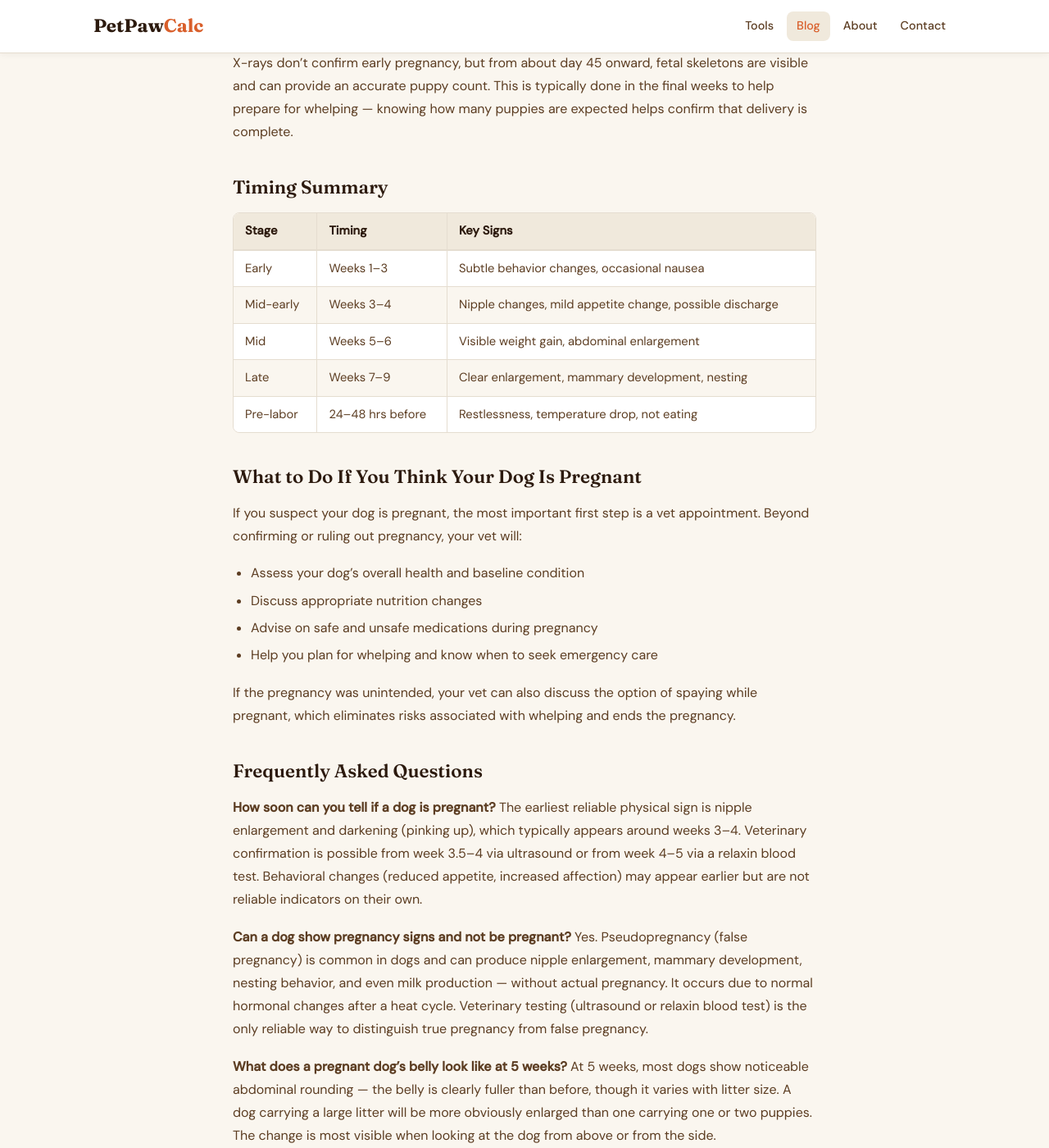
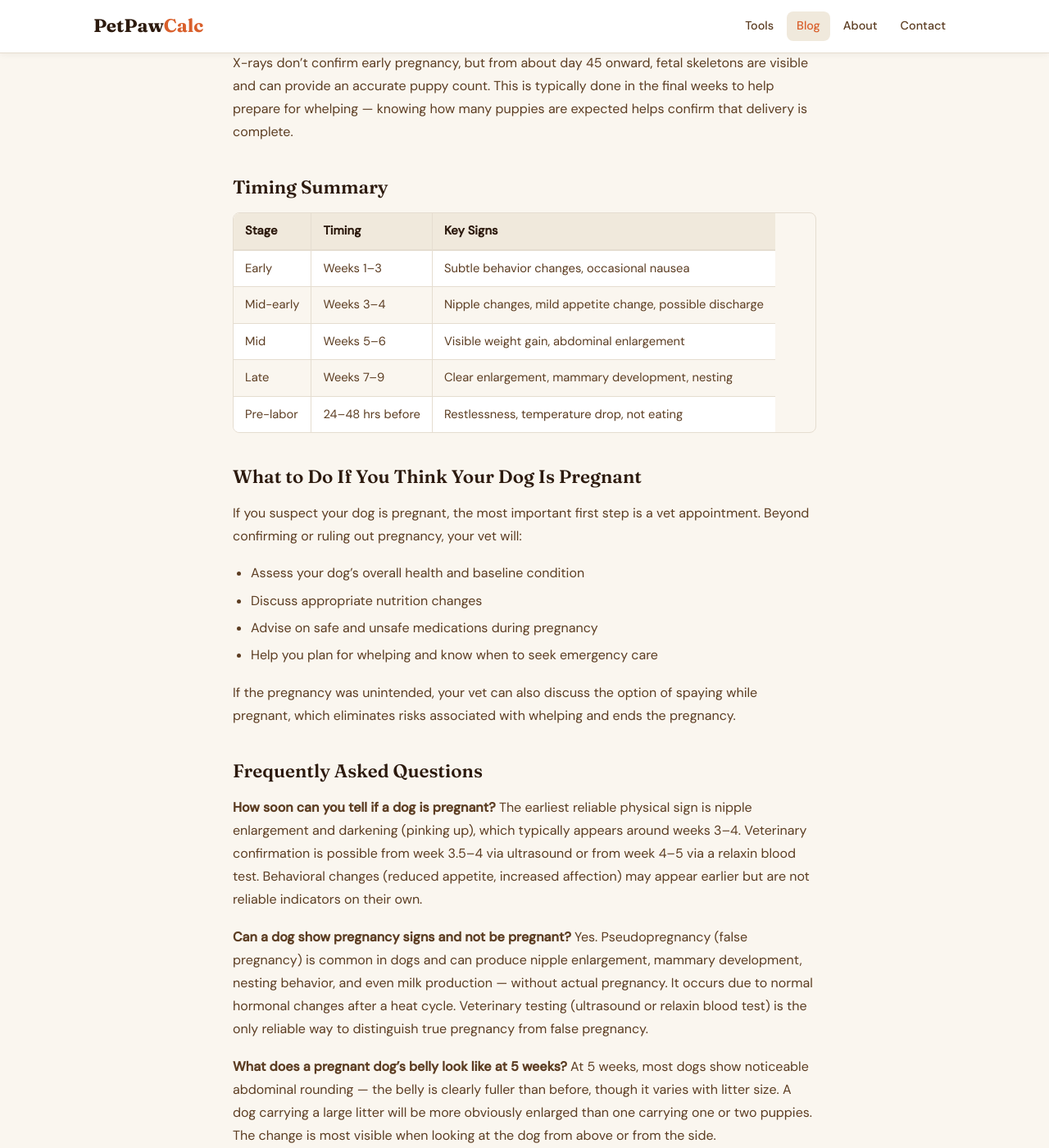
Before and after one commit to canghun13/petpawcalc, a Jekyll site: the page built from _posts/2026-05-26-how-to-tell-if-dog-is-pregnant.md, in a window 1280 px wide and 1400 px high, scrolled down 3377 px. Shown: the whole window at 82% size. Built offline with Jekyll 4.4.1, drawn with Linux system fonts in a browser that asks for light colours.

Commit message:
Add files via upload

```diff
--- a/_layouts/post.html
+++ b/_layouts/post.html
@@ -37,8 +37,8 @@
     .post-body ul, .post-body ol { color: var(--brown-mid); padding-left: 22px; margin-bottom: 18px; }
     .post-body li { margin-bottom: 7px; line-height: 1.65; }
     .post-body a { color: var(--orange); text-decoration: underline; text-underline-offset: 2px; }
-    .post-body .table-wrapper { border-radius: var(--radius-sm); overflow-x: auto; border: 1px solid var(--border); margin: 8px 0 28px; }
-    .post-body table { width: 100%; border-collapse: collapse; border-spacing: 0; font-size: 0.92rem; background: var(--white); margin: 0; }
+    .post-body .table-wrapper { border-radius: var(--radius-sm); overflow-x: auto; border: 1px solid var(--border); margin: 8px 0 28px; max-width: 100%; -webkit-overflow-scrolling: touch; }
+    .post-body table { width: auto; min-width: 100%; border-collapse: collapse; border-spacing: 0; font-size: 0.92rem; background: var(--white); margin: 0; }
     .post-body th { background: var(--cream-dark); color: var(--brown); font-weight: 600; text-align: left; padding: 10px 14px; border-bottom: 2px solid var(--border); border-right: 1px solid var(--border); white-space: nowrap; }
     .post-body th:last-child { border-right: none; }
     .post-body td { color: var(--brown-mid); padding: 10px 14px; border-bottom: 1px solid var(--border); border-right: 1px solid var(--border); }
```
